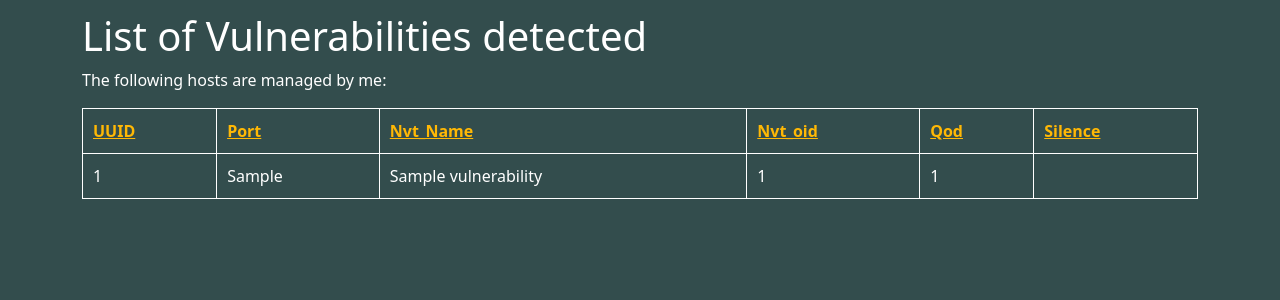
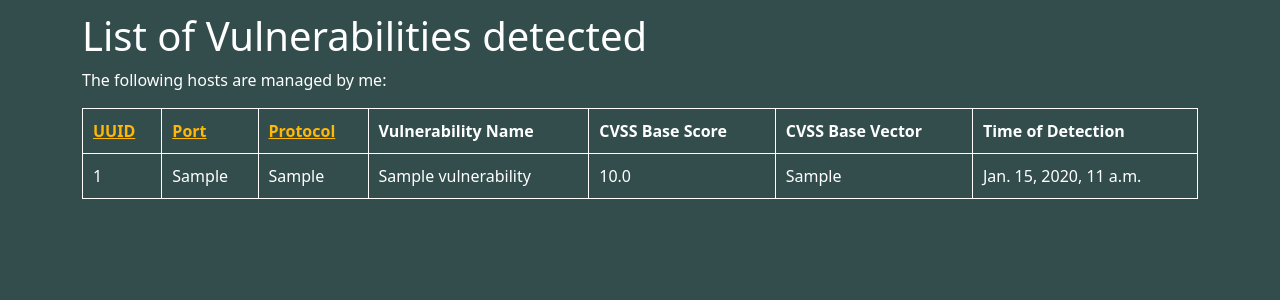
Before and after one commit to UOS-RZ/deterrers, a Django app: template project/application/main/templates/host/detail.html in a window 1280 px wide. Shown: the part 120-420 px from the top of the page. Run offline with Django 4.2, Linux system fonts and the light colour scheme; tables that the repository leaves empty hold one stand-in row (values such as "Sample post"); the template is opened without the code that fills it: values that come from a table or form of the project are taken from there, most other values are stand-ins (such as "Sample title", 1, 10 or a date in 2020); some libraries are stand-ins or nearby versions.

Commit message:
overworked Vulnerability frontend

```diff
--- /dev/null
+++ b/project/application/main/templates/base_generic_without_page.html
@@ -0,0 +1,98 @@
+{# Load the tag library #}
+{% load django_bootstrap5 %}
+<!DOCTYPE html>
+<html lang="en">
+    <head>
+        {% block title %}<title>Host Administration Tool</title>{% endblock %}
+        <meta charset="utf-8">
+        <meta name="viewport" content="width=device-width, initial-scale=1">
+        {% comment %}<link href="https://cdn.jsdelivr.net/npm/bootstrap@5.1.3/dist/css/bootstrap.min.css" rel="stylesheet" integrity="sha384-1BmE4kWBq78iYhFldvKuhfTAU6auU8tT94WrHftjDbrCEXSU1oBoqyl2QvZ6jIW3" crossorigin="anonymous"> {% endcomment %}
+        {# Load CSS and JavaScript #}
+        {% bootstrap_css %}
+        {% bootstrap_javascript %}
+        <!-- Add additional CSS in static file -->
+        {% load static %}
+        <link rel="stylesheet" href="{% static 'css/styles.css' %}">
+        <script src="{% static 'js/script.js' %}"></script>
+        <!-- Load favicon -->
+        <link rel="apple-touch-icon" sizes="57x57" href="/static/favicon/apple-icon-57x57.png">
+        <link rel="apple-touch-icon" sizes="60x60" href="/static/favicon/apple-icon-60x60.png">
+        <link rel="apple-touch-icon" sizes="72x72" href="/static/favicon/apple-icon-72x72.png">
+        <link rel="apple-touch-icon" sizes="76x76" href="/static/favicon/apple-icon-76x76.png">
+        <link rel="apple-touch-icon" sizes="114x114" href="/static/favicon/apple-icon-114x114.png">
+        <link rel="apple-touch-icon" sizes="120x120" href="/static/favicon/apple-icon-120x120.png">
+        <link rel="apple-touch-icon" sizes="144x144" href="/static/favicon/apple-icon-144x144.png">
+        <link rel="apple-touch-icon" sizes="152x152" href="/static/favicon/apple-icon-152x152.png">
+        <link rel="apple-touch-icon" sizes="180x180" href="/static/favicon/apple-icon-180x180.png">
+        <link rel="icon" type="image/png" sizes="192x192" href="/static/favicon/android-icon-192x192.png">
+        <link rel="icon" type="image/png" sizes="32x32" href="/static/favicon/favicon-32x32.png">
+        <link rel="icon" type="image/png" sizes="96x96" href="/static/favicon/favicon-96x96.png">
+        <link rel="icon" type="image/png" sizes="16x16" href="/static/favicon/favicon-16x16.png">
+        <link rel="manifest" href="/static/favicon/manifest.json">
+        <meta name="msapplication-TileColor" content="#ffffff">
+        <meta name="msapplication-TileImage" content="/static/favicon/ms-icon-144x144.png">
+        <meta name="theme-color" content="#ffffff">
+    </head>
+    <body>
+        <header>
+            <div class="container">
+                {% block navbar %}
+                    <nav class="navbar navbar-expand-lg">
+                        <span class="navbar-brand" href="#">DETERRERS</span>
+
+                        <button class="navbar-toggler" type="button" data-bs-toggle="collapse" data-bs-target="#mainNavItems" aria-controls="navbarTogglerDemo02" aria-expanded="false" aria-label="Toggle navigation">
+                          <span class="navbar-toggler-icon"></span>
+                        </button>
+
+                        <div class="collapse navbar-collapse" id="mainNavItems">
+                            <ul class="navbar-nav">
+                                <li class="nav-item">
+                                    <a class="nav-link {% if active_navigation_item == 'about' %}active{% endif %}" href="{% url 'about' %}">About</a>
+                                </li>
+                                {% if user.is_authenticated %}
+                                    <li class="nav-item">
+                                        <a class="nav-link {% if active_navigation_item == 'hosts_list' %}active{% endif %}" href="{% url 'hosts_list' %}">My Hosts</a>
+                                    </li>
+                                {% endif %}
+                            </ul>
+
+                            <div class="login">
+                                {% if user.is_authenticated %}
+                                    <span class="me-2">
+                                        User: <strong>{{ user.get_username }} </strong>
+                                    </span>
+                                    <form action="{% url 'logout' %}" method="post">
+                                        {% csrf_token %}
+                                        {% bootstrap_button name="logout_btn" button_type="submit" content="Logout" button_class="btn btn-primary" title="Log out" %}
+                                    </form>
+                                {% else %}
+                                    <form action="{% url 'login' %}?next={{ request.path }}" method="get">
+                                        {% csrf_token %}
+                                        {% bootstrap_button name="login_btn" button_type="submit" content="Login" button_class="btn btn-primary" title="Log" %}
+                                    </form>
+                                {% endif %}
+                            </div>
+                        </div>
+                    </nav>
+                {% endblock %}
+            </div>
+        </header>
+
+        <main>
+            <div class="container">
+                {# Display django.contrib.messages as Bootstrap alerts #}
+                {% bootstrap_messages %}
+                {% block content %}
+
+                {% endblock %}
+
+            </div>
+        </main>
+
+<!--    <footer>-->
+<!--        <div class="container">-->
+
+<!--         </div>-->
+<!--     </footer>-->
+    </body>
+</html>
--- a/project/application/main/templates/host/detail.html
+++ b/project/application/main/templates/host/detail.html
@@ -1,4 +1,4 @@
-{% extends "base_generic.html" %}
+{% extends "base_generic_without_page.html" %}
 
 {% load django_bootstrap5 %}
 
--- a/project/application/main/templates/host/vulnerabilities_list.html
+++ b/project/application/main/templates/host/vulnerabilities_list.html
@@ -11,10 +11,12 @@
 			<tr>
 				<th><a href='#sort:0:asc'>UUID</a></th>
 				<th><a href='#sort:1:asc'>Port</a></th>
-				<th><a href='#sort:2:asc'>Nvt_Name</a></th>
-				<th><a href='#sort:3:asc'>Nvt_oid</a></th>
-				<th><a href='#sort:4:asc'>Qod</a></th>
-				<th><a href='#sort:5:asc'>Silence</a></th>
+				<th><a href='#sort:2:asc'>Protocol</a></th>
+				<th><a href='#sort:3:asc'></a>Vulnerability Name</th>
+				<th><a href='#sort:4:asc'></a>CVSS Base Score</th>
+				<th><a href='#sort:5:asc'></a>CVSS Base Vector</th>
+				<th><a href='#sort:6:asc'></a>Time of Detection</th>
+
 			</tr>
 		</thead>
 		<tbody>
@@ -22,9 +24,12 @@
 			<tr>
 				<td>{{vul.uuid}}</td>
 				<td>{{vul.port}}</td>
-				<td>{{vul.nvt_name}}</td>
-				<td>{{vul.nvt_oid}}</td>
-				<td>{{vul.qod}}</td>
+				<td>{{vul.proto}}</td>
+				<td>{{vul.vulnerability_name}}</td>
+				<td>{{vul.cvss_base_score}}</td>
+				<td>{{vul.cvss_base_vector}}</td>
+				<td>{{vul.date_time}}</td>
+
 			</tr>
 			{% endfor %}
 		</tbody>
@@ -44,7 +49,7 @@
 				{% if page_obj.has_next %}
 					<a href="{{ request.path }}?page={{ page_obj.next_page_number }}">Next</a>
 				{% endif %}
-			</span>
+				</span>
 		</div>
 	{% endif %}
 {% endblock %}
--- a/project/application/scan_model/models.py
+++ b/project/application/scan_model/models.py
@@ -28,3 +28,15 @@ class Vulnerability(models.Model):
 class Scan_report(models.Model):
     report_xml = models.TextField(blank=True)
     report_id = models.CharField(max_length= 128,primary_key=True)
+
+class Host_Silenced_Vulnerabilities(models.Model):
+    entity_id = models.IntegerField(primary_key=True)
+    uuids = models.TextField #json
+    host_ipv4 = models.CharField(max_length=128)
+
+# logs just saved Vulnerability for debugging purpose
+def print_saved_instance(sender,instance, **kwargs):
+    logger = logging.getLogger("post_save_logger")
+    logger.info("uuid: %s ,report_id: %s , nvt_oid: %s",instance.uuid,instance.report_id,instance.nvt_oid)
+
+post_save.connect(print_saved_instance,sender=Vulnerability)
```
Also changed, not shown: project/application/main/views.py (+13 -1 lines).
